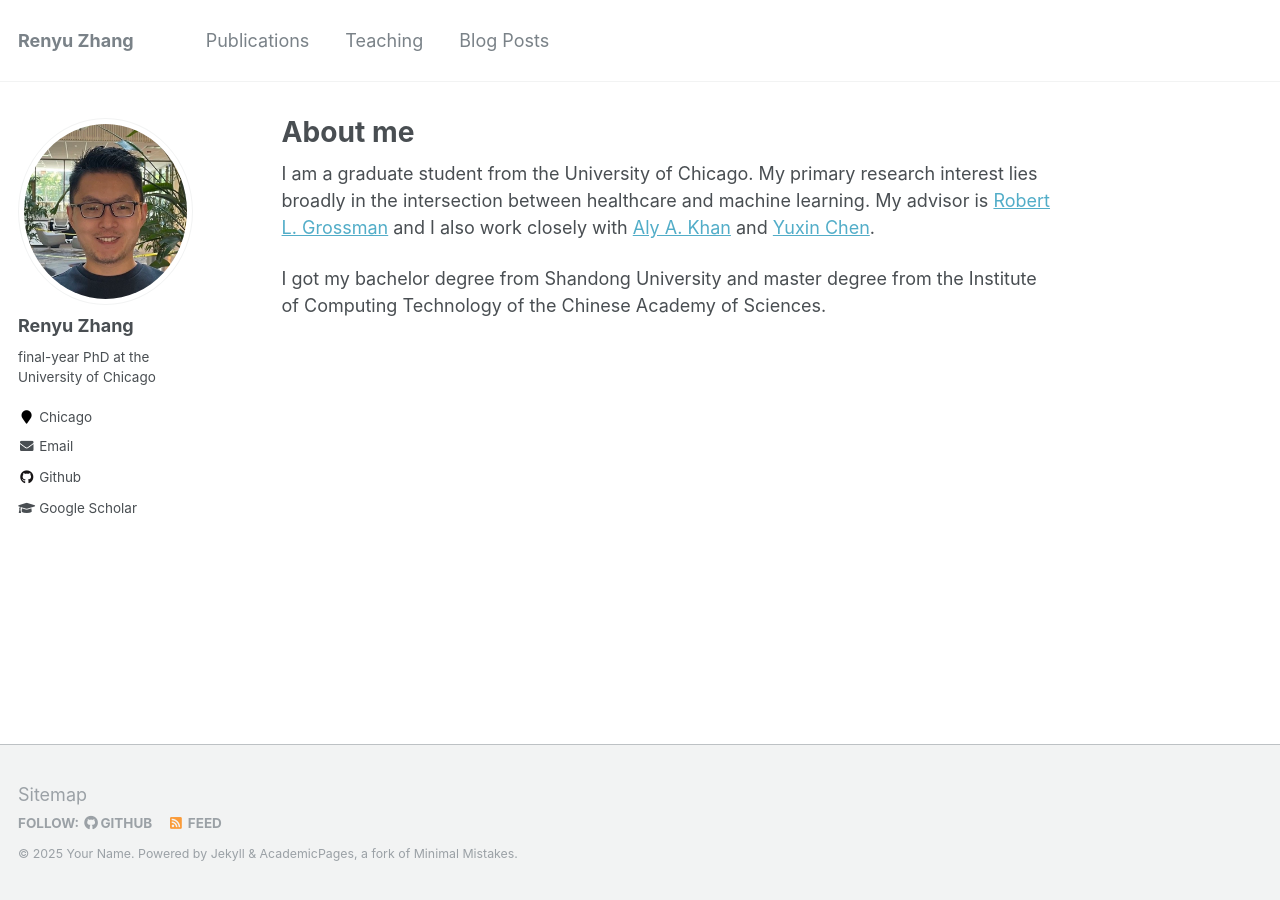
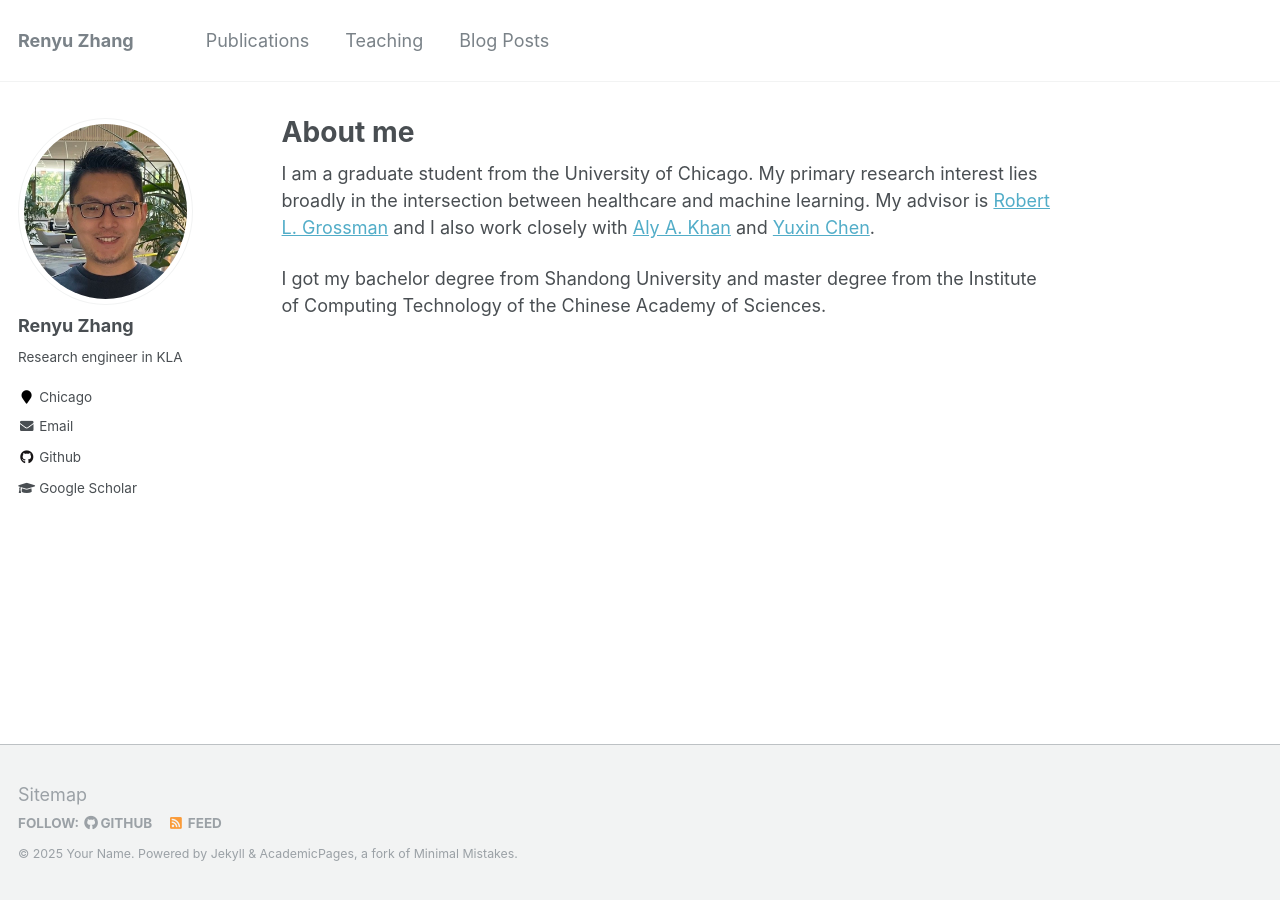
Before and after one commit to zhangrenyuuchicago/zhangrenyuuchicago.github.io, a Jekyll site: the page built from _pages/about.md, in a window 1280 px wide. Built offline with Jekyll 4.4.1, drawn with Linux system fonts in a browser that asks for light colours.

Commit message:
Update _config.yml
google scholar

```diff
--- a/_config.yml
+++ b/_config.yml
@@ -82,11 +82,11 @@
 author:
   name             : "Renyu Zhang"
   avatar           : "profile.JPG"
-  bio              : "final-year PhD at the University of Chicago"
+  bio              : "Research engineer in KLA"
   location         : "Chicago"
   employer         :
   pubmed           :
-  googlescholar    : "https://scholar.google.com/citations?user=-4Hr3l0AAAAJ&hl=en&authuser=1"
+  googlescholar    : "https://scholar.google.com/citations?user=IpaGZqkAAAAJ&hl=en&authuser=1"
   email            : "zhangr@uchicago.edu"
   researchgate     :  # example: "https://www.researchgate.net/profile/yourprofile"
   uri              :
```
